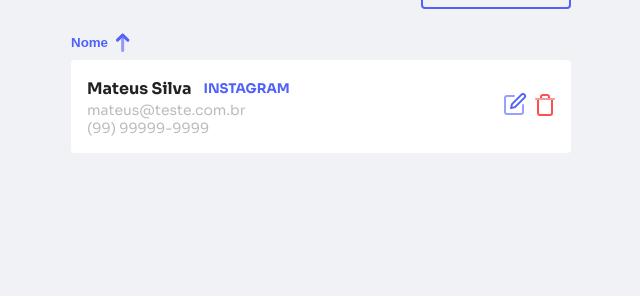
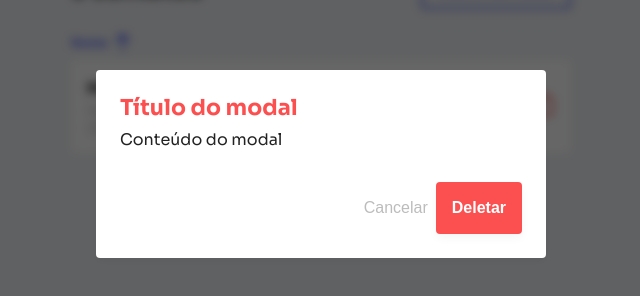
Before and after one commit to rafaelvm/mycontacts, a React (Create React App) app: page / in a window 1280 px wide. Shown: the part 236-532 px from the top of the page, without its empty margins (319-959 px from the left). Built offline with nearby package versions, Linux system fonts and the light colour scheme.

Commit message:
chore: added modal component and props

```diff
--- a/src/components/Button/index.tsx
+++ b/src/components/Button/index.tsx
@@ -6,11 +6,17 @@ type ButtonTypes = ButtonHTMLAttributes<HTMLButtonElement>;
 type IButtonProps = {
   onClick?: React.MouseEventHandler<HTMLButtonElement>;
   children: React.ReactNode;
+  danger?: boolean;
 } & ButtonTypes;
 
-export const Button = ({ children, onClick, ...props }: IButtonProps) => {
+export const Button = ({
+  children,
+  onClick,
+  danger = false,
+  ...props
+}: IButtonProps) => {
   return (
-    <Container {...props} onClick={onClick}>
+    <Container {...props} onClick={onClick} danger={danger}>
       {children}
     </Container>
   );
--- a/src/components/Button/styles.ts
+++ b/src/components/Button/styles.ts
@@ -1,10 +1,11 @@
+import { WrapperProps } from "components/Modal/styles";
 import styled, { css } from "styled-components";
 
-export const Container = styled.button`
-  ${({ theme }) => css`
-    width: 100%;
+export const Container = styled.button<WrapperProps>`
+  ${({ theme, danger }) => css`
     height: 52px;
     border: none;
+    padding: 0 16px;
     background: ${theme.colors.primary.main};
     box-shadow: 0px 4px 10px rgba(0, 0, 0, 0.04);
     font-size: 16px;
@@ -25,5 +26,18 @@ export const Container = styled.button`
       background: ${theme.colors.gray[100]};
       cursor: default;
     }
+
+    ${danger &&
+    css`
+      background: ${theme.colors.danger.main};
+
+      &:hover {
+        background: ${theme.colors.danger.light};
+      }
+
+      &:active {
+        background: ${theme.colors.danger.dark};
+      }
+    `}
   `}
 `;
--- a/src/components/ContactForm/styles.ts
+++ b/src/components/ContactForm/styles.ts
@@ -4,4 +4,8 @@ export const Form = styled.form``;
 
 export const ButtonContainer = styled.div`
   margin-top: 24px;
+
+  button {
+    width: 100%;
+  }
 `;
--- /dev/null
+++ b/src/components/Modal/index.tsx
@@ -0,0 +1,34 @@
+import { Button } from "components/Button";
+import { Container, Footer, Overlay } from "./styles";
+
+export interface IModalProps {
+  title?: string;
+  content?: string;
+  danger?: boolean;
+}
+
+const Modal: React.FC<IModalProps> = ({
+  title = "Título do modal",
+  content = "Conteúdo do modal",
+  danger = false,
+}) => {
+  return (
+    <Overlay>
+      <Container danger={danger}>
+        <h1>{title}</h1>
+        <p>{content}</p>
+
+        <Footer>
+          <button type="button" className="cancel-button">
+            Cancelar
+          </button>
+          <Button type="button" danger={danger}>
+            Deletar
+          </Button>
+        </Footer>
+      </Container>
+    </Overlay>
+  );
+};
+
+export default Modal;
--- /dev/null
+++ b/src/components/Modal/styles.ts
@@ -0,0 +1,59 @@
+import styled, { css } from "styled-components";
+import { IModalProps } from ".";
+
+export type WrapperProps = Pick<IModalProps, "danger">;
+
+export const Overlay = styled.div`
+  background: rgba(0, 0, 0, 0.6);
+  backdrop-filter: blur(5px);
+  position: absolute;
+  width: 100%;
+  height: 100%;
+  left: 0;
+  top: 0;
+  display: flex;
+  align-items: center;
+  justify-content: center;
+`;
+
+export const Container = styled.div<WrapperProps>`
+  ${({ theme, danger }) => css`
+    width: 100%;
+    max-width: 450px;
+    background-color: ${theme.colors.white};
+    border-radius: 4px;
+    padding: 24px;
+    box-shadow: 0px 4px 10px rgba(0, 0, 0, 0.04);
+
+    h1 {
+      font-size: 22px;
+      color: ${theme.colors.gray[900]};
+
+      ${danger &&
+      css`
+        color: ${theme.colors.danger.main};
+      `};
+    }
+
+    p {
+      margin-top: 8px;
+    }
+  `}
+`;
+
+export const Footer = styled.footer`
+  ${({ theme }) => css`
+    margin-top: 32px;
+    display: flex;
+    align-items: center;
+    justify-content: flex-end;
+
+    .cancel-button {
+      background: transparent;
+      border: none;
+      font-size: 16px;
+      margin-right: 8px;
+      color: ${theme.colors.gray[200]};
+    }
+  `}
+`;
--- a/src/pages/Home/index.tsx
+++ b/src/pages/Home/index.tsx
@@ -9,10 +9,12 @@ import { ReactComponent as ArrowSvg } from "assets/arrow.svg";
 import { ReactComponent as EditSvg } from "assets/edit.svg";
 import { ReactComponent as TrashSvg } from "assets/trash.svg";
 import { Link } from "react-router-dom";
+import Modal from "components/Modal";
 
 export const Home: React.FC = () => {
   return (
     <Container>
+      <Modal danger />
       <InputSearchContainer>
         <input type="text" placeholder="Pesquisar contato" />
       </InputSearchContainer>
```
